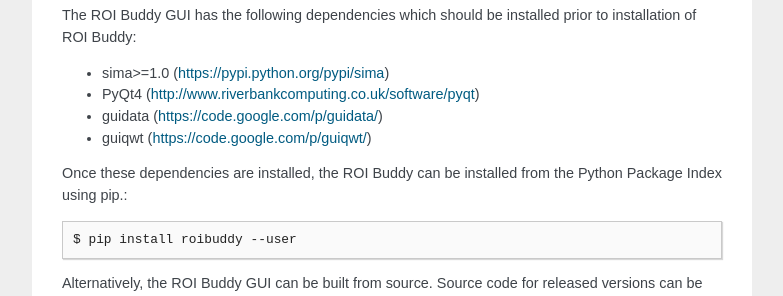
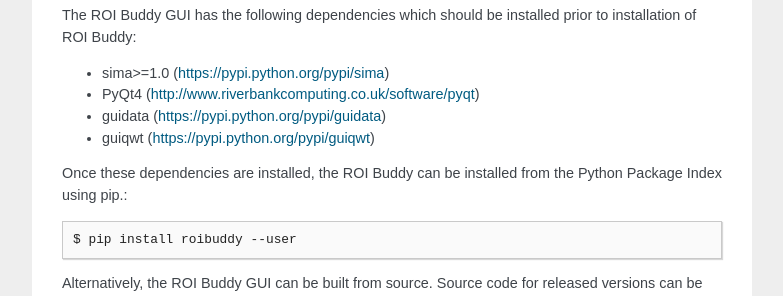
Before and after one commit to losonczylab/sima, a Sphinx documentation site: the page built from doc/source/roi_buddy.rst, in a window 1280 px wide and 900 px high, scrolled down 1713 px. Shown: the part 152-448 px from the top of the window, without its empty margins (198-981 px from the left). Built offline with Sphinx 7.4.7, drawn with Linux system fonts in a browser that asks for light colours; pages that are not in the unit, such as notebooks, are missing from menus; some of the changed lines change nothing that is shown.

Commit message:
Updated links to ROIBuddy dependencies.

```diff
--- a/doc/source/roi_buddy.rst
+++ b/doc/source/roi_buddy.rst
@@ -37,8 +37,8 @@
 
 * sima>=1.0 (https://pypi.python.org/pypi/sima)
 * PyQt4 (http://www.riverbankcomputing.co.uk/software/pyqt)
-* guidata (https://code.google.com/p/guidata/)
-* guiqwt (https://code.google.com/p/guiqwt/)
+* guidata (https://pypi.python.org/pypi/guidata)
+* guiqwt (https://pypi.python.org/pypi/guiqwt)
 
 Once these dependencies are installed, the ROI Buddy can be installed from
 the Python Package Index using pip.::
```
